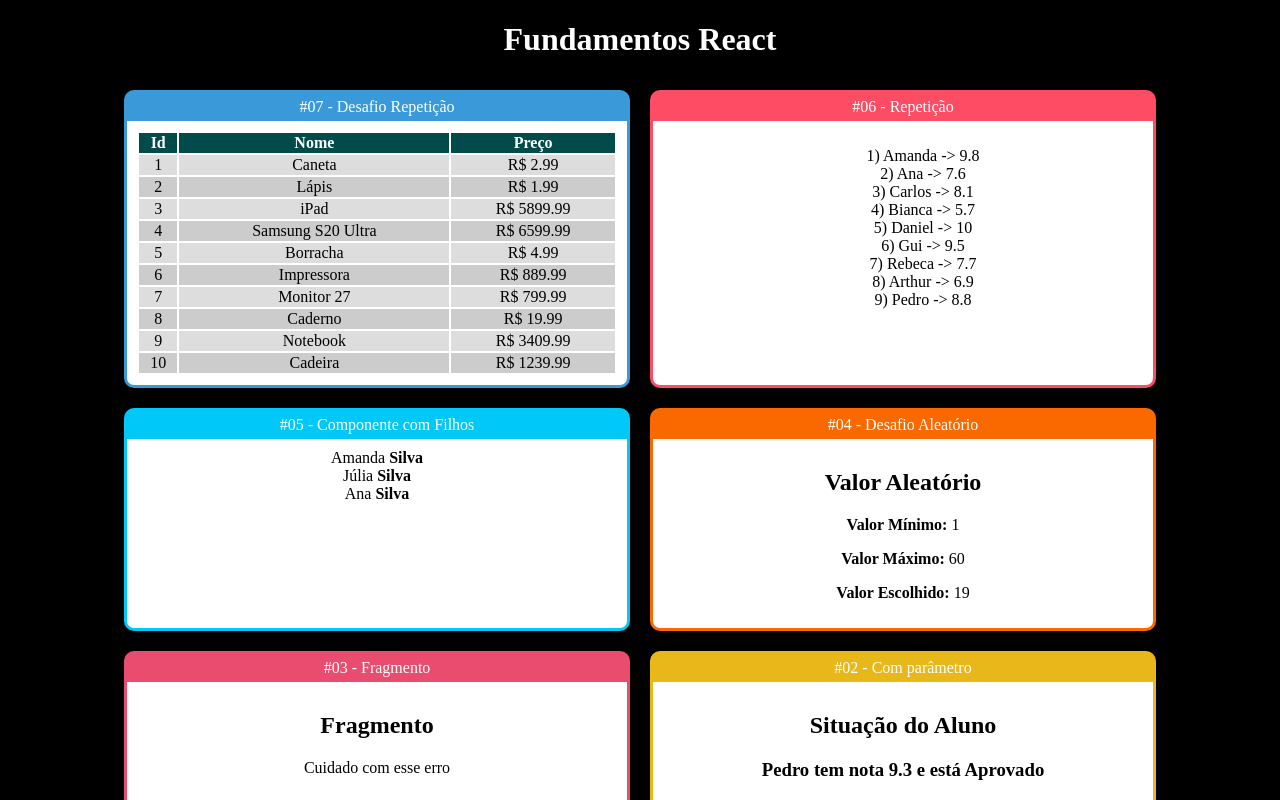
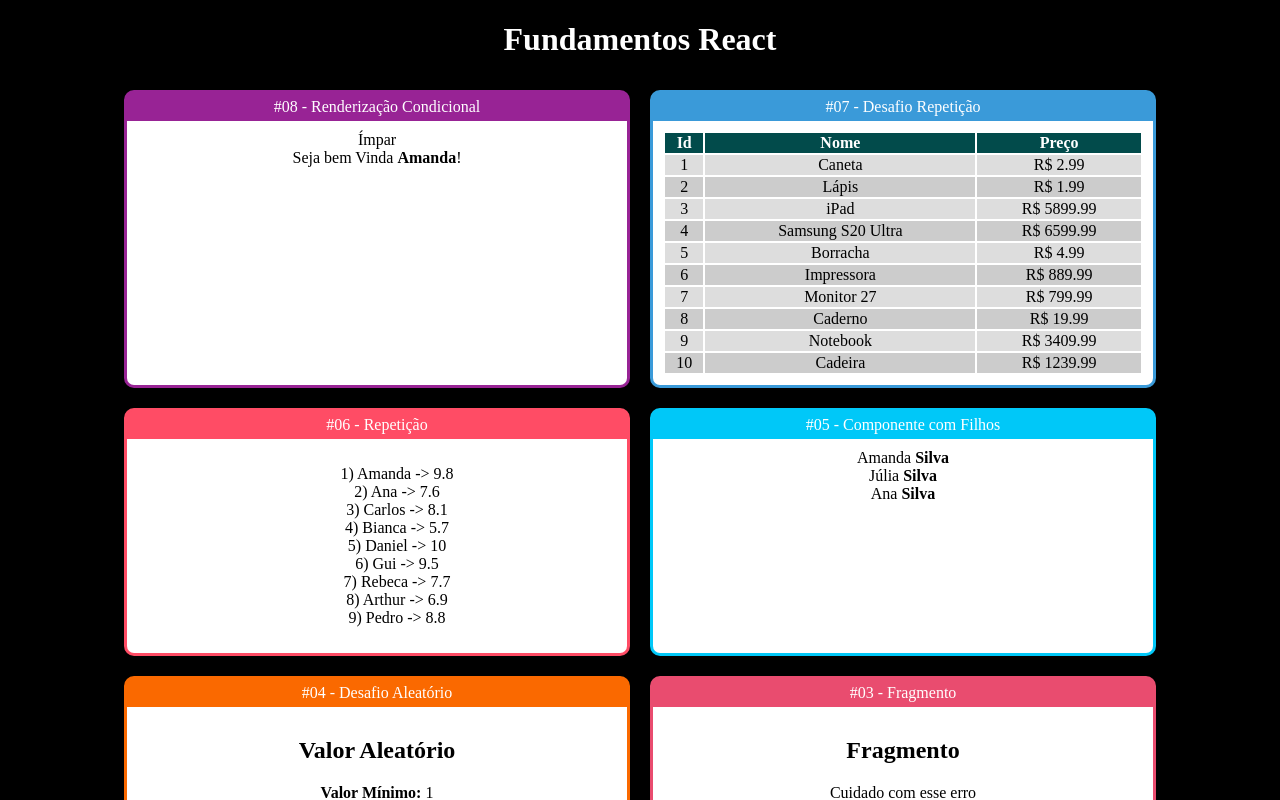
Before and after one commit to amandacgoncalves/react_fundamentals-, a React (Create React App) app: page / in a window 1280 px wide. Shown: the top 800 px of the page. Built offline with nearby package versions, Linux system fonts and the light colour scheme.

Commit message:
conditional render

```diff
--- a/src/components/App.jsx
+++ b/src/components/App.jsx
@@ -3,6 +3,8 @@ import React from "react";
 
 import Card from "./layout/Card";
 
+import UsuarioInfo from "./condicional/UsuarioInfo";
+import ParOuImpar from "./condicional/ParOuImpar";
 import produtos from "../data/produtos";
 import ListaAlunos from "./repeticao/ListaAlunos";
 import Familia from "./basic/Familia";
@@ -18,6 +20,12 @@ export default () => (
     <h1>Fundamentos React</h1>
 
     <div className="Cards">
+
+    <Card title="#08 -  Renderização Condicional" color="#982395">
+        <ParOuImpar>numero={21}</ParOuImpar>
+        <UsuarioInfo usuario={{nome: 'Amanda'}}/>
+        {/* <UsuarioInfo email={{email: 'example@example.com'}}/> */}
+      </Card>
 
     <Card title="#07 -  Desafio Repetição" color="#3A9AD9">
         <TabelaProdutos></TabelaProdutos>
--- /dev/null
+++ b/src/components/condicional/If.js
@@ -0,0 +1,21 @@
+export default props => {
+    const elseChild = props.children.filter(child =>{
+        return child.type && child.type.name === 'Else'
+    })[0]
+
+    const ifChildren = props.children.filter(child =>{
+        return child !== elseChild
+    })
+
+        console.log(elseChild)
+
+    if (props.test) {
+        return ifChildren
+    } else if (elseChild) {
+        return elseChild
+    } else {
+        return false
+    }
+}
+
+export const Else = props => props.children
--- /dev/null
+++ b/src/components/condicional/ParOuImpar.jsx
@@ -0,0 +1,12 @@
+import React from "react";
+
+export default props => {
+    const isPar = props.numero % 2 === 0
+    return (
+        <div>
+            {isPar ?
+            <span>Par</span> :
+            <span>Ímpar</span>}
+        </div>
+    )
+}
--- /dev/null
+++ b/src/components/condicional/UsuarioInfo.jsx
@@ -0,0 +1,25 @@
+import React from "react";
+import If from "./If";
+import { Else } from "./If";
+
+export default props => {
+    const usuario = props.usuario || {}
+    return (
+        <div>
+            {/* <If test={usuario && usuario.nome}>
+            Seja bem Vinda <strong>{ usuario.nome }</strong>!
+            </If>
+            <If test={!usuario || !usuario.nome}>
+            Seja bem Vinda <strong>Pessoa</strong>!
+            </If> */}
+
+
+            <If test={usuario && usuario.nome}>
+            Seja bem Vinda <strong>{ usuario.nome }</strong>!
+            <Else>
+                Seja bem Vinda <strong>Pessoa</strong>!
+            </Else>
+            </If>
+        </div>
+    )
+}
--- a/src/components/repeticao/TabelaProdutos.jsx
+++ b/src/components/repeticao/TabelaProdutos.jsx
@@ -6,7 +6,7 @@ export default (props) => {
   function getLinhas() {
     return produtos.map((produto, i) => {
       return (
-        <tr key={produto.id} className={i % 2 == 0 ? "Par" : "Impar"}>
+        <tr key={produto.id} className={i % 2 === 0 ? "Par" : "Impar"}>
           <td>{produto.id}</td>
           <td>{produto.nome}</td>
           <td>R$ {produto.preco}</td>
```
